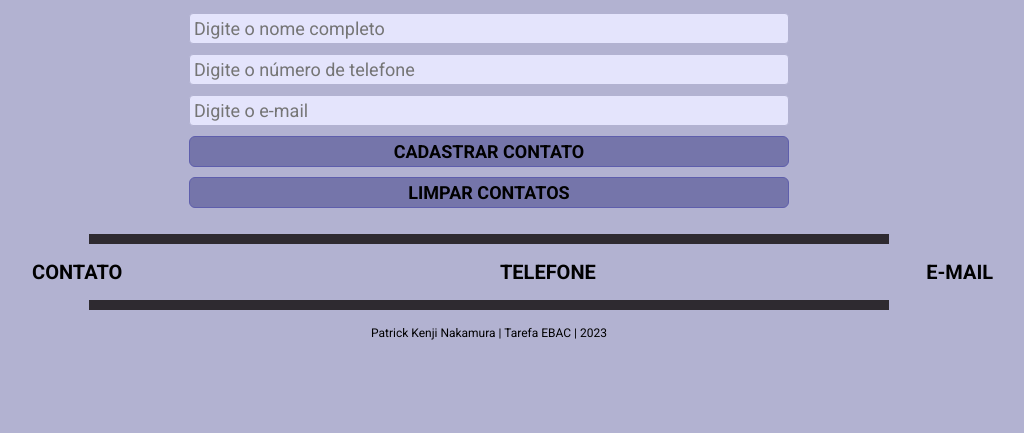
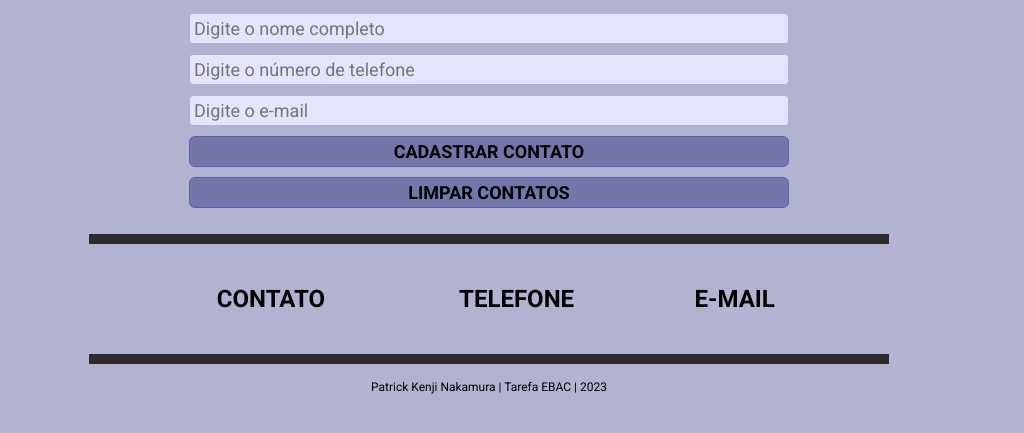
Before and after one commit to NkmraKenji/ebac_project2, a plain HTML site: page index.html in a window 1280 px wide. Shown: the part 233-666 px from the top of the page, without its empty margins (151-1175 px from the left). Drawn offline with Linux system fonts and the light colour scheme.

Commit message:
CSS elements correction

```diff
--- a/main.css
+++ b/main.css
@@ -68,18 +68,19 @@ header img {
 }
 
 table {
-    width: 100%;
-}
-
-table th {
-    text-transform: uppercase;
+    width: 700px;
+    justify-content: center;
+    align-items: center;
+    text-align: center;
+    border-spacing: 25px;
+    margin: 0 auto;
     font-size: 20px;
 }
 
-table td {
-    text-align: center;
-    padding: 10px;
-    background-color: rgb(117, 117, 170);
+th {
+    text-transform: uppercase;
+    font-weight: bolder;
+    font-size: 24px;
 }
 
 footer {
```
